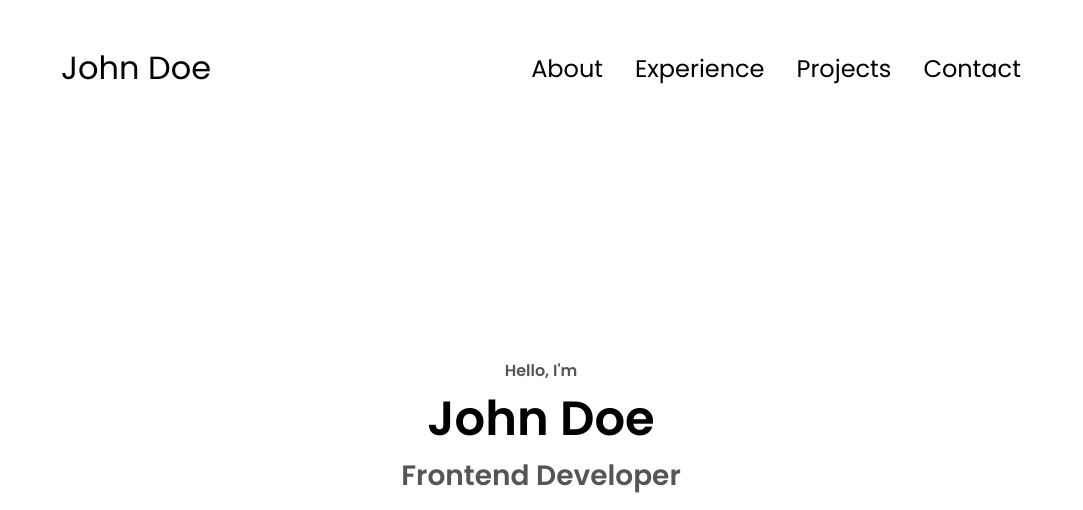
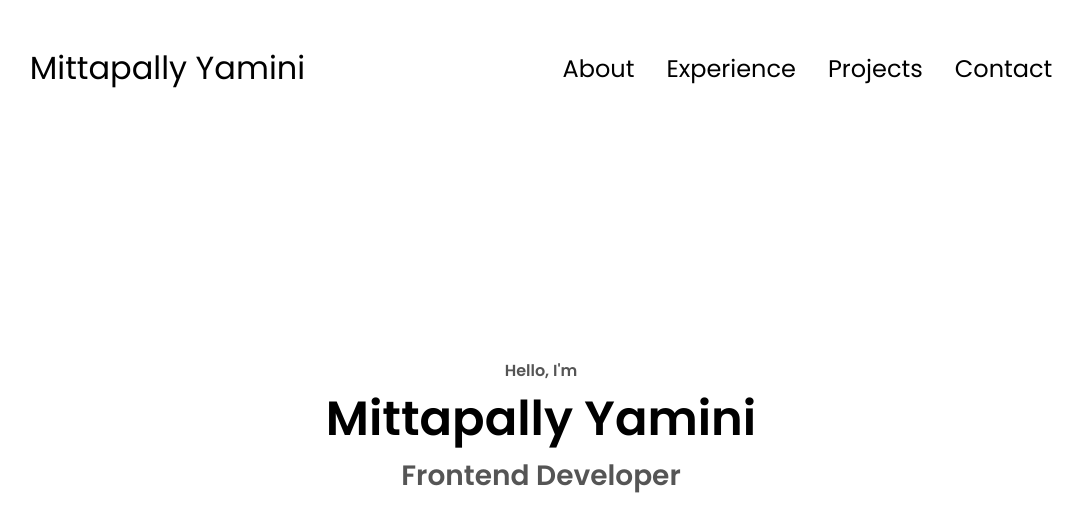
Before and after one commit to yaminigoud1512/portfolio, a plain HTML site: page index.html in a window 1280 px wide. Shown: the top 510 px of the page, without its empty margins (99-1182 px from the left). Drawn offline with Linux system fonts and the light colour scheme; files whose address does not match are found by name.

Commit message:
Update index.html

```diff
--- a/index.html
+++ b/index.html
@@ -10,7 +10,7 @@
   </head>
   <body>
     <nav id="desktop-nav">
-      <div class="logo">John Doe</div>
+      <div class="logo">Mittapally Yamini</div>
       <div>
         <ul class="nav-links">
           <li><a href="#about">About</a></li>
@@ -21,7 +21,7 @@
       </div>
     </nav>
     <nav id="hamburger-nav">
-      <div class="logo">John Doe</div>
+      <div class="logo">Mittapally Yamini</div>
       <div class="hamburger-menu">
         <div class="hamburger-icon" onclick="toggleMenu()">
           <span></span>
@@ -39,7 +39,7 @@
     <section id="profile">
       <div class="section__text">
         <p class="section__text__p1">Hello, I'm</p>
-        <h1 class="title">John Doe</h1>
+        <h1 class="title">Mittapally Yamini</h1>
         <p class="section__text__p2">Frontend Developer</p>
         <div class="btn-container">
           <button
```
